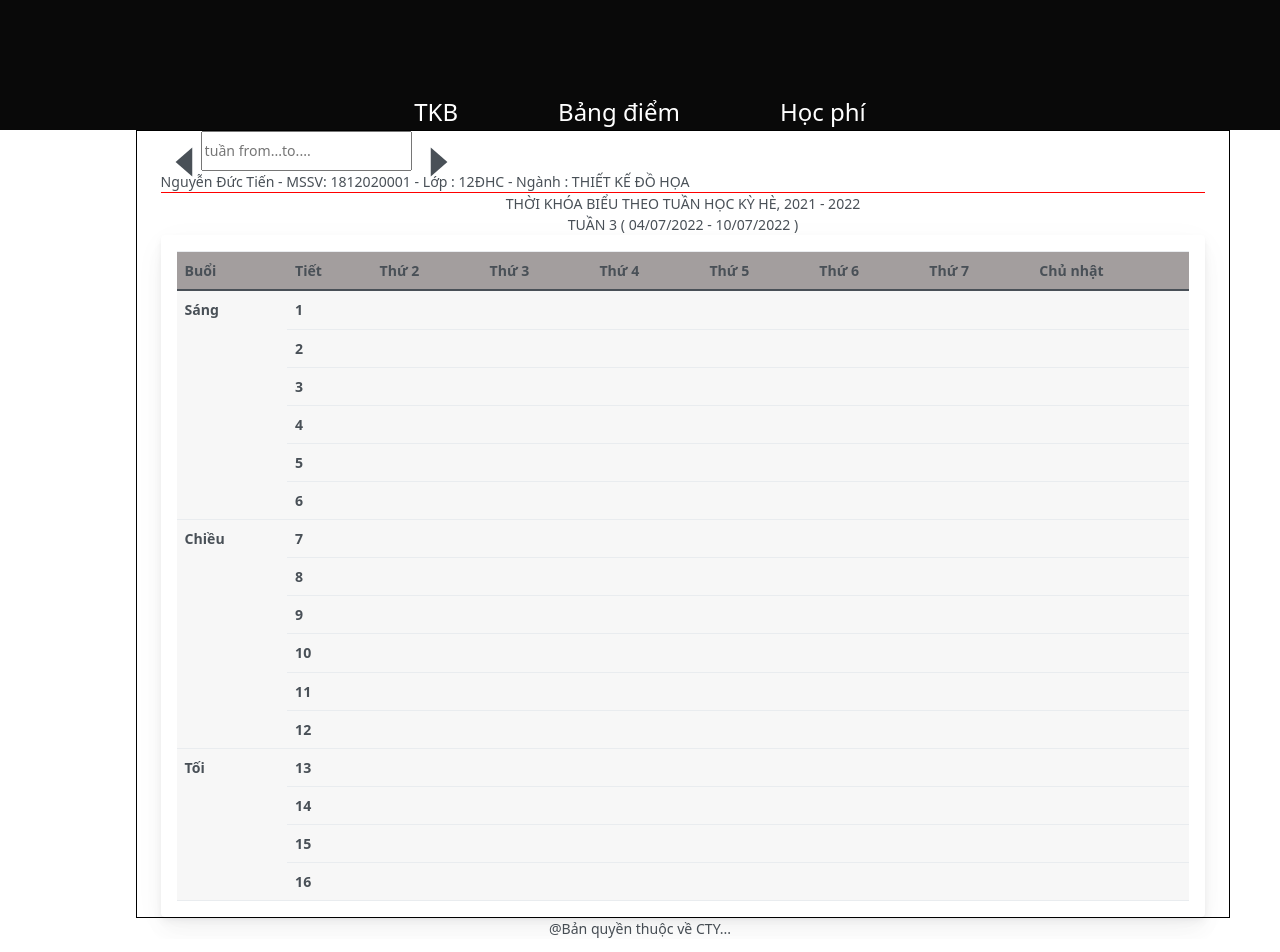
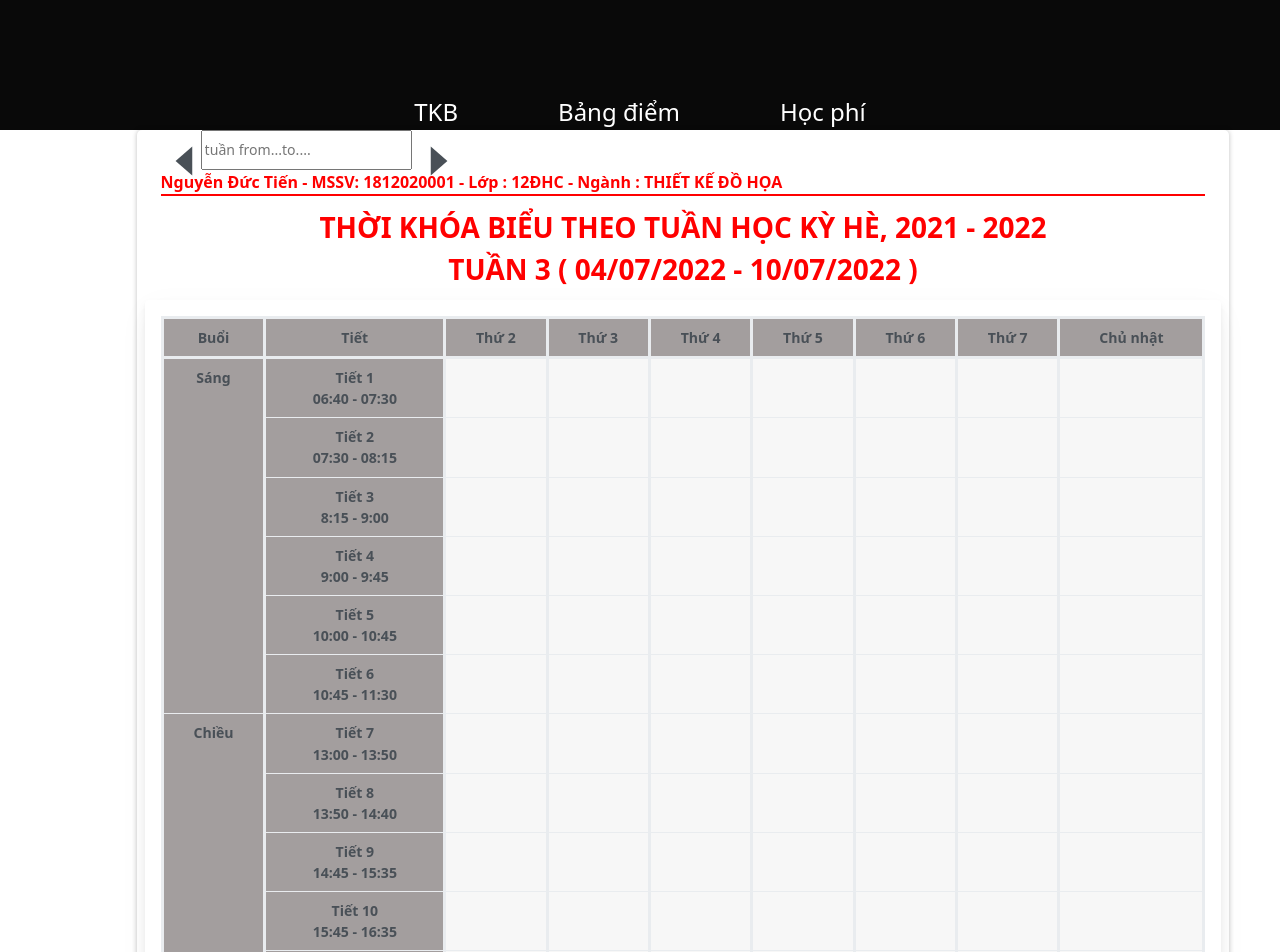
Before and after one commit to Frontend-2022/frontend-week3, a React (Create React App) app: page / in a window 1280 px wide. Shown: the top 952 px of the page. Built offline with nearby package versions, Linux system fonts and the light colour scheme.

Commit message:
commit TKB

```diff
--- a/src/components/footer/footer.css
+++ b/src/components/footer/footer.css
@@ -1,3 +1,21 @@
 .footer-name {
-    text-align: center;
+    width: 75%;
+    margin: 0 auto;
+    padding: 32px 0;
+    display: flex;
+    align-items: center;
+    justify-content: space-between;
 }
+
+.footer-name__info {
+
+}
+
+.name__info-distance {
+    margin-left: 12px;
+    color: blueviolet;
+}
+.name__info-distance:hover {
+    cursor: pointer;
+    color: black;
+}
--- a/src/components/footer/footer.js
+++ b/src/components/footer/footer.js
@@ -1,11 +1,19 @@
 import React from "react";
 import "./footer.css";
+import "../basic/grid.css";
 
 function Footer() {
     return(
-        <div className="footer-name">
-            <span>@Bản quyền thuộc về CTY...</span>
+        <div className="grid">
+            <div className="footer-name">
+                <span>Bản quyền © Trường cao đẳng Viễn Đông</span>
 
+                <div className="footer-name__info">
+                    <span className="name__info-distance">Terms and Conditions</span>
+                    <span className="name__info-distance">Private</span>
+                    <span className="name__info-distance">About us</span>
+                </div>
+            </div>
         </div>
     )
 }
--- a/src/components/schedule/schedule.css
+++ b/src/components/schedule/schedule.css
@@ -2,7 +2,8 @@
     width: 80%;
     margin: 0 auto;
     /* height: 500px; */
-    border: 1px solid #000;
+    border-radius: 5px;
+    box-shadow: rgb(0 0 0 / 25%) 0px 0px 5px 0px;
 }
 
 .schedule__header {
@@ -17,15 +18,42 @@
 }
 
 .schedule__student {
-    border-bottom: 1px solid red;
+    border-bottom: 2px solid red;
     margin: 0 24px;
+    color: red;
+    font-size: 16px;
+    font-weight: bold;
+
 }
 
 .schedule__contents {
-    margin: 0 24px;
+    margin: 0 8px;
 
 }
 
 .schedule__contents-name {
+    margin: 10px 0;
     text-align: center;
+    font-size: 28px;
+    font-weight: bold;
+    color: red;
 }
+
+.schedule__contents-table {
+
+}
+
+.schedule__note {
+    padding: 20px 24px;
+}
+
+.schedule__note-title {
+    color: red;
+    font-size: 20px;
+    font-weight: bold;
+}
+
+.schedule__note-contents {
+    color: black;
+    font-size: 16px;
+}
--- a/src/components/schedule/table-schedule/table-border.css
+++ b/src/components/schedule/table-schedule/table-border.css
@@ -0,0 +1,15 @@
+.thead-style {
+    background-color: #a8a3a3;
+    text-align: center;
+}
+
+.tbody-style {
+    text-align: center;
+
+}
+
+.tr-style,
+.th-style,
+.td-style {
+    border-width: 3px;
+}
--- a/src/components/schedule/table-schedule/table-border.js
+++ b/src/components/schedule/table-schedule/table-border.js
@@ -6,182 +6,182 @@ export default class TableBordered extends React.Component {
   render() {
     return (
       <Table className="mb-0" bordered>
-        <thead style={{backgroundColor: '#a8a3a3'}}>
-          <tr>
-            <th>Buổi</th>
-            <th>Tiết</th>
-            <th>Thứ 2</th>
-            <th>Thứ 3</th>
-            <th>Thứ 4</th>
-            <th>Thứ 5</th>
-            <th>Thứ 6</th>
-            <th>Thứ 7</th>
-            <th>Chủ nhật</th>
+        <thead className='thead-style'>
+          <tr className='tr-style'>
+            <th className='th-style'>Buổi</th>
+            <th className='th-style'>Tiết</th>
+            <th className='th-style'>Thứ 2</th>
+            <th className='th-style'>Thứ 3</th>
+            <th className='th-style'>Thứ 4</th>
+            <th className='th-style'>Thứ 5</th>
+            <th className='th-style'>Thứ 6</th>
+            <th className='th-style'>Thứ 7</th>
+            <th className='th-style'>Chủ nhật</th>
           </tr>
         </thead>
-        <tbody>
+        <tbody className='tbody-style'>
           <tr>
-            <th rowspan="6" scope="row">Sáng</th>
-            <th scope="row">1</th>
-            <td></td>
-            <td></td>
-            <td></td>
-            <td></td>
-            <td></td>
-            <td></td>
-            <td></td>
+            <th style={{backgroundColor: '#a8a3a3'}} className='th-style' rowspan="6" scope="row">Sáng</th>
+            <th style={{backgroundColor: '#a8a3a3'}} className='th-style' scope="row">Tiết 1 <br /> 06:40 - 07:30</th>
+            <td className='td-style'></td>
+            <td className='td-style'></td>
+            <td className='td-style'></td>
+            <td className='td-style'></td>
+            <td className='td-style'></td>
+            <td className='td-style'></td>
+            <td className='td-style'></td>
           </tr>
           <tr>
-            <th scope="row">2</th>
-            <td></td>
-            <td></td>
-            <td></td>
-            <td></td>
-            <td></td>
-            <td></td>
-            <td></td>
+            <th style={{backgroundColor: '#a8a3a3'}} className='th-style' scope="row">Tiết 2 <br /> 07:30 - 08:15</th>
+            <td className='td-style'></td>
+            <td className='td-style'></td>
+            <td className='td-style'></td>
+            <td className='td-style'></td>
+            <td className='td-style'></td>
+            <td className='td-style'></td>
+            <td className='td-style'></td>
           </tr>
           <tr>
-            <th scope="row">3</th>
-            <td></td>
-            <td></td>
-            <td></td>
-            <td></td>
-            <td></td>
-            <td></td>
-            <td></td>
+            <th style={{backgroundColor: '#a8a3a3'}} className='th-style' scope="row">Tiết 3 <br /> 8:15 - 9:00</th>
+            <td className='td-style'></td>
+            <td className='td-style'></td>
+            <td className='td-style'></td>
+            <td className='td-style'></td>
+            <td className='td-style'></td>
+            <td className='td-style'></td>
+            <td className='td-style'></td>
           </tr>
           <tr>
-            <th scope="row">4</th>
-            <td></td>
-            <td></td>
-            <td></td>
-            <td></td>
-            <td></td>
-            <td></td>
-            <td></td>
+            <th style={{backgroundColor: '#a8a3a3'}} className='th-style' scope="row">Tiết 4 <br /> 9:00 - 9:45</th>
+            <td className='td-style'></td>
+            <td className='td-style'></td>
+            <td className='td-style'></td>
+            <td className='td-style'></td>
+            <td className='td-style'></td>
+            <td className='td-style'></td>
+            <td className='td-style'></td>
           </tr>
           <tr>
-            <th scope="row">5</th>
-            <td></td>
-            <td></td>
-            <td></td>
-            <td></td>
-            <td></td>
-            <td></td>
-            <td></td>
+            <th style={{backgroundColor: '#a8a3a3'}} className='th-style' scope="row">Tiết 5 <br />10:00 - 10:45</th>
+            <td className='td-style'></td>
+            <td className='td-style'></td>
+            <td className='td-style'></td>
+            <td className='td-style'></td>
+            <td className='td-style'></td>
+            <td className='td-style'></td>
+            <td className='td-style'></td>
           </tr>
           <tr>
-            <th scope="row">6</th>
-            <td></td>
-            <td></td>
-            <td></td>
-            <td></td>
-            <td></td>
-            <td></td>
-            <td></td>
+            <th style={{backgroundColor: '#a8a3a3'}} className='th-style' scope="row">Tiết 6 <br /> 10:45 - 11:30</th>
+            <td className='td-style'></td>
+            <td className='td-style'></td>
+            <td className='td-style'></td>
+            <td className='td-style'></td>
+            <td className='td-style'></td>
+            <td className='td-style'></td>
+            <td className='td-style'></td>
           </tr>
           <tr>
-            <th rowspan="6" scope="row">Chiều</th>
-            <th scope="row">7</th>
-            <td></td>
-            <td></td>
-            <td></td>
-            <td></td>
-            <td></td>
-            <td></td>
-            <td></td>
+            <th style={{backgroundColor: '#a8a3a3'}} className='th-style' rowspan="6" scope="row">Chiều</th>
+            <th style={{backgroundColor: '#a8a3a3'}} className='th-style' scope="row">Tiết 7 <br /> 13:00 - 13:50</th>
+            <td className='td-style'></td>
+            <td className='td-style'></td>
+            <td className='td-style'></td>
+            <td className='td-style'></td>
+            <td className='td-style'></td>
+            <td className='td-style'></td>
+            <td className='td-style'></td>
           </tr>
           <tr>
-            <th scope="row">8</th>
-            <td></td>
-            <td></td>
-            <td></td>
-            <td></td>
-            <td></td>
-            <td></td>
-            <td></td>
+            <th style={{backgroundColor: '#a8a3a3'}} className='th-style' scope="row">Tiết 8 <br/> 13:50 - 14:40</th>
+            <td className='td-style'></td>
+            <td className='td-style'></td>
+            <td className='td-style'></td>
+            <td className='td-style'></td>
+            <td className='td-style'></td>
+            <td className='td-style'></td>
+            <td className='td-style'></td>
           </tr>
           <tr>
-            <th scope="row">9</th>
-            <td></td>
-            <td></td>
-            <td></td>
-            <td></td>
-            <td></td>
-            <td></td>
-            <td></td>
+            <th style={{backgroundColor: '#a8a3a3'}} className='th-style' scope="row">Tiết 9 <br/> 14:45 - 15:35</th>
+            <td className='td-style'></td>
+            <td className='td-style'></td>
+            <td className='td-style'></td>
+            <td className='td-style'></td>
+            <td className='td-style'></td>
+            <td className='td-style'></td>
+            <td className='td-style'></td>
           </tr>
           <tr>
-            <th scope="row">10</th>
-            <td></td>
-            <td></td>
-            <td></td>
-            <td></td>
-            <td></td>
-            <td></td>
-            <td></td>
+            <th style={{backgroundColor: '#a8a3a3'}} className='th-style' scope="row">Tiết 10 <br/> 15:45 - 16:35</th>
+            <td className='td-style'></td>
+            <td className='td-style'></td>
+            <td className='td-style'></td>
+            <td className='td-style'></td>
+            <td className='td-style'></td>
+            <td className='td-style'></td>
+            <td className='td-style'></td>
           </tr>
           <tr>
-            <th scope="row">11</th>
-            <td></td>
-            <td></td>
-            <td></td>
-            <td></td>
-            <td></td>
-            <td></td>
-            <td></td>
+            <th style={{backgroundColor: '#a8a3a3'}} className='th-style' scope="row">Tiết 11 <br /> 16:35 - 17:25</th>
+            <td className='td-style'></td>
+            <td className='td-style'></td>
+            <td className='td-style'></td>
+            <td className='td-style'></td>
+            <td className='td-style'></td>
+            <td className='td-style'></td>
+            <td className='td-style'></td>
           </tr>
           <tr>
-            <th scope="row">12</th>
-            <td></td>
-            <td></td>
-            <td></td>
-            <td></td>
-            <td></td>
-            <td></td>
-            <td></td>
+            <th style={{backgroundColor: '#a8a3a3'}} className='th-style' scope="row">Tiết 12 <br/> 17:25 - 18:15</th>
+            <td className='td-style'></td>
+            <td className='td-style'></td>
+            <td className='td-style'></td>
+            <td className='td-style'></td>
+            <td className='td-style'></td>
+            <td className='td-style'></td>
+            <td className='td-style'></td>
           </tr>
           <tr>
-            <th rowspan="4" scope="row">Tối</th>
-            <th scope="row">13</th>
-            <td></td>
-            <td></td>
-            <td></td>
-            <td></td>
-            <td></td>
-            <td></td>
-            <td></td>
+            <th style={{backgroundColor: '#a8a3a3'}} className='th-style' rowspan="4" scope="row">Tối</th>
+            <th style={{backgroundColor: '#a8a3a3'}} className='th-style' scope="row">Tiết 13 <br/> 18:15 - 19:05</th>
+            <td className='td-style'></td>
+            <td className='td-style'></td>
+            <td className='td-style'></td>
+            <td className='td-style'></td>
+            <td className='td-style'></td>
+            <td className='td-style'></td>
+            <td className='td-style'></td>
           </tr>
           <tr>
-            <th scope="row">14</th>
-            <td></td>
-            <td></td>
-            <td></td>
-            <td></td>
-            <td></td>
-            <td></td>
-            <td></td>
+            <th style={{backgroundColor: '#a8a3a3'}} className='th-style' scope="row">Tiết 14 <br /> 19:05 - 19:55</th>
+            <td className='td-style'></td>
+            <td className='td-style'></td>
+            <td className='td-style'></td>
+            <td className='td-style'></td>
+            <td className='td-style'></td>
+            <td className='td-style'></td>
+            <td className='td-style'></td>
           </tr>
           <tr>
-            <th scope="row">15</th>
-            <td></td>
-            <td></td>
-            <td></td>
-            <td></td>
-            <td></td>
-            <td></td>
-            <td></td>
+            <th style={{backgroundColor: '#a8a3a3'}} className='th-style' scope="row">Tiết 15 <br/> 19:55 - 20:45</th>
+            <td className='td-style'></td>
+            <td className='td-style'></td>
+            <td className='td-style'></td>
+            <td className='td-style'></td>
+            <td className='td-style'></td>
+            <td className='td-style'></td>
+            <td className='td-style'></td>
           </tr>
           <tr>
-            <th scope="row">16</th>
-            <td></td>
-            <td></td>
-            <td></td>
-            <td></td>
-            <td></td>
-            <td></td>
-            <td></td>
+            <th style={{backgroundColor: '#a8a3a3'}} className='th-style' scope="row">Tiết 16 <br /> 20:45 - 21:35</th>
+            <td className='td-style'></td>
+            <td className='td-style'></td>
+            <td className='td-style'></td>
+            <td className='td-style'></td>
+            <td className='td-style'></td>
+            <td className='td-style'></td>
+            <td className='td-style'></td>
           </tr>
         </tbody>
       </Table>
```
Also changed, not shown: src/components/schedule/schedule.js (+15 -0 lines).
